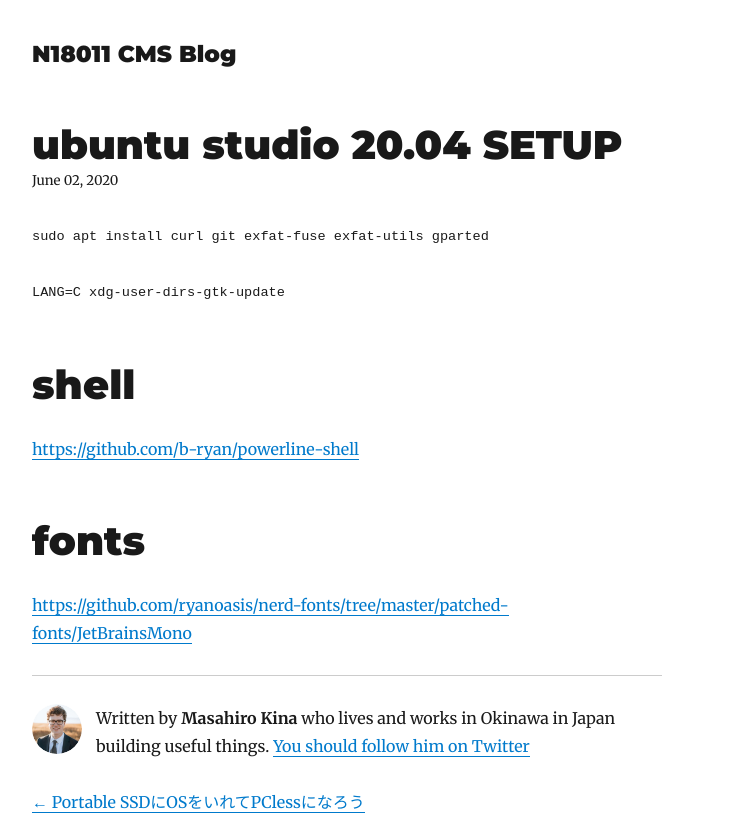
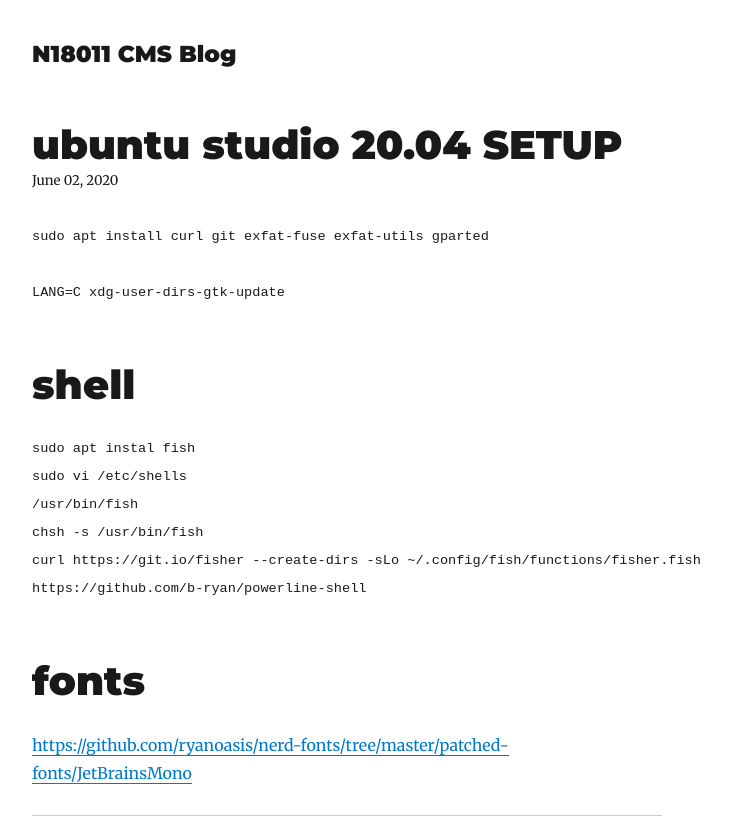
Before and after one commit to n18011/n18011-cms-blog, a Gatsby site: page /blog/ubuntu-studio-20-04-setup/ in a window 1280 px wide. Shown: the top 833 px of the page, without its empty margins (293-1024 px from the left). Built offline with nearby package versions, Linux system fonts and the light colour scheme; Gatsby itself is replaced by a stand-in of ours; some packages are replaced by stand-ins of ours; code samples lack their colours.

Commit message:
Update Blog “ubuntu-studio-20-04-setup”

````diff
--- a/content/blog/ubuntu-studio-20-04-setup.md
+++ b/content/blog/ubuntu-studio-20-04-setup.md
@@ -12,6 +12,13 @@ LANG=C xdg-user-dirs-gtk-update
 ```
 
 # shell
+```
+sudo apt instal fish
+sudo vi /etc/shells
+/usr/bin/fish
+chsh -s /usr/bin/fish
+curl https://git.io/fisher --create-dirs -sLo ~/.config/fish/functions/fisher.fish
 https://github.com/b-ryan/powerline-shell
+```
 # fonts
 https://github.com/ryanoasis/nerd-fonts/tree/master/patched-fonts/JetBrainsMono
````
